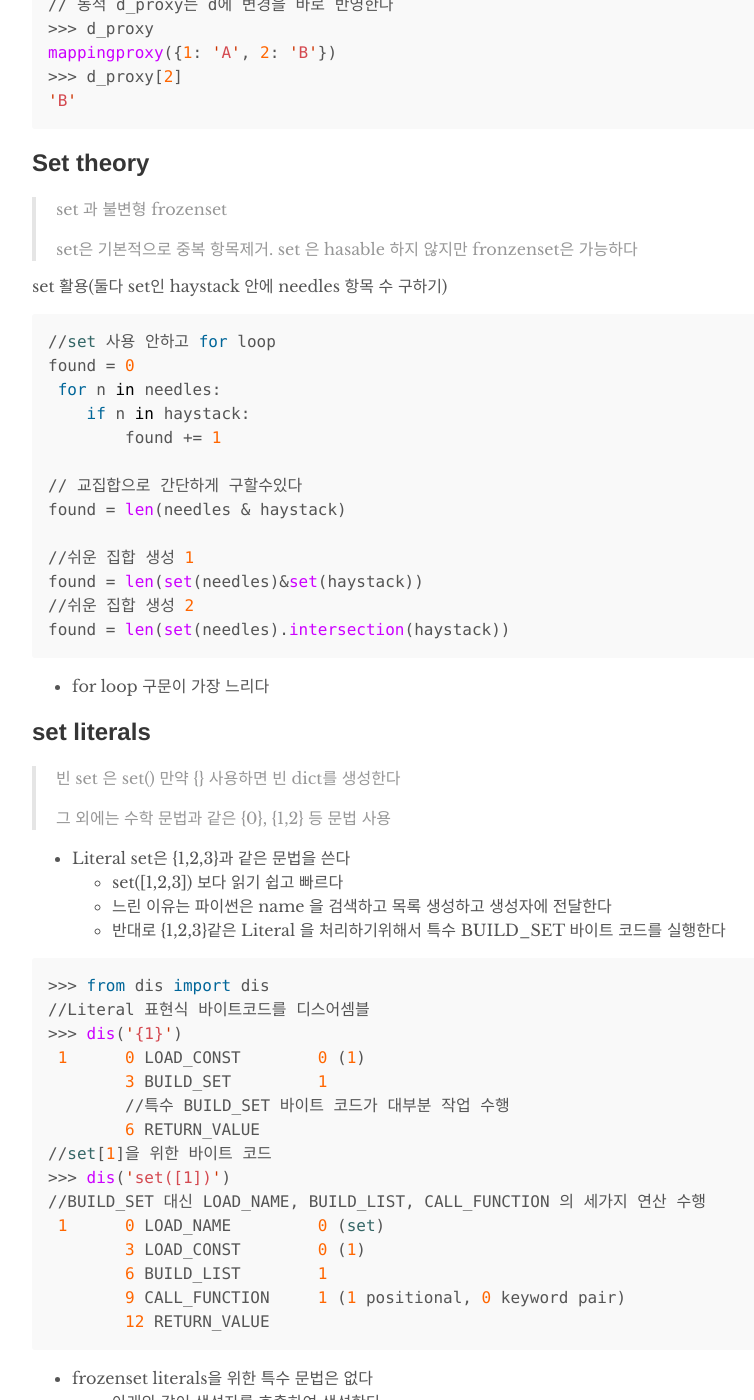
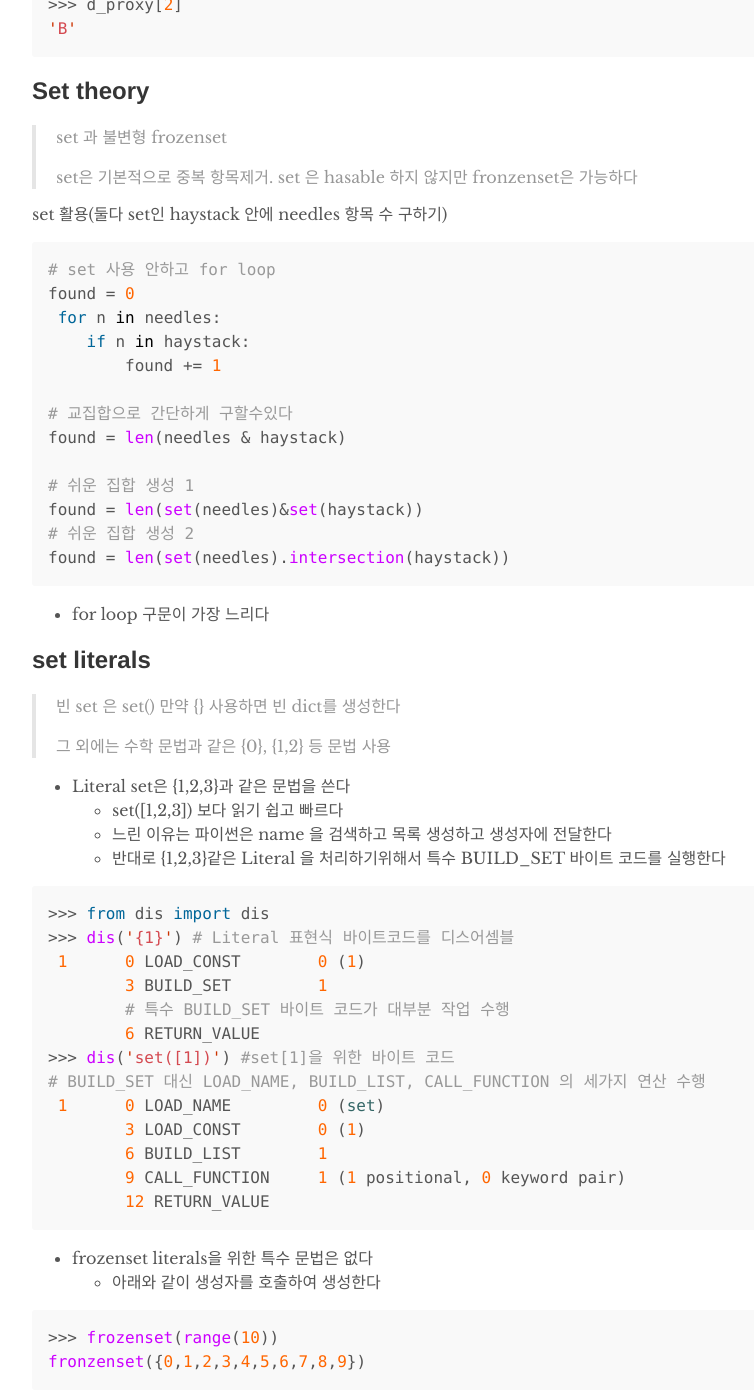
Before and after one commit to hydblab/hydblab.github.io, a Jekyll site: the page built from _posts/2018-08-29-dict.md, in a window 1280 px wide and 1400 px high, scrolled down 3703 px. Shown: the whole window, without its empty margins (208-962 px from the left). Built offline with Jekyll 4.4.1, drawn with Linux system fonts in a browser that asks for light colours; some of the changed text lies outside the part shown.

Commit message:
잘못된 주석 처리 변경

```diff
--- a/_posts/2018-08-29-dict.md
+++ b/_posts/2018-08-29-dict.md
@@ -35,12 +35,12 @@ TypeError: unhashable type: 'list'
         - 해당 키값이 없는경우 최소한 탐색으로 업데이트가 가능하게 함
 
 {% highlight python %}
-occurrences = index.get(word, []) // missing key [] 반환
-occurrences.append(location) // 새로운 location 추가
-index[word] = occurrences // 재 탐색 이후 할당
+occurrences = index.get(word, []) # missing key [] 반환
+occurrences.append(location) # 새로운 location 추가
+index[word] = occurrences # 재 탐색 이후 할당
 {% endhighlight %}
 {% highlight python %}
-index.setdefault(word, []).append(location)  // 추가 탐색없이 바로 값 업데이트
+index.setdefault(word, []).append(location) # 추가 탐색없이 바로 값 업데이트
 {% endhighlight %}
 
 ## Mappings with flexible key lookup
@@ -78,15 +78,15 @@ with open(sys.argv[1], encoding='utf-8') as fp:
 {% highlight python %}
 class StrKeyDict0(dict):
   def __missing__(self, key):
-    //키가 존재하면 keyError 발생
+    # 키가 존재하면 keyError 발생
     if isinstance(key, str):
       raise KeyError(key)
     return self[str(key)]
   def get(self, key, default=None):
     try:
-      //self 키워드로  대리 메서드 __getitem__ 사용
+      # self 키워드로  대리 메서드 __getitem__ 사용
       return self[key]
-    //keyError가 발생했다면 __missing__은 이미 실패하여 디폴트를 리턴한다
+    # keyError가 발생했다면 __missing__은 이미 실패하여 디폴트를 리턴한다
     except KeyError:
       return default
   def __contains__(self, key):
@@ -99,12 +99,12 @@ class StrKeyDict0(dict):
 
 {% highlight python %}
 class StrKeyDict(collections.UserDict):
-    // __missing__ get 호출시 재귀 호출을 피하기위해 아래와 같이 구현
+    #  __missing__ get 호출시 재귀 호출을 피하기위해 아래와 같이 구현
     def __missing__(self, key):
       if isinstance(key, str):
         raise KeyError(key)
       return self[str(key)]
-    //모든 키가 str이라 아래와 같이 처리
+    # 모든 키가 str이라 아래와 같이 처리
     def __contains__(self, key):
       return str(key) in self.data
     def __setitem__(self, key, item):
@@ -124,17 +124,14 @@ class StrKeyDict(collections.UserDict):
 >>> d = {1: 'A'}
 >>> d_proxy = MappingProxyType(d)
 >>> d_proxy mappingproxy({1: 'A'})
-// d에 항목을 d_proxy를 통해서 볼수있다
->>> d_proxy[1]
+>>> d_proxy[1] # d의 항목을 d_proxy를 통해서 볼수있다
 'A'
-// d_proxy 는 변경 불가능하다
->>> d_proxy[2] = 'x'
+>>> d_proxy[2] = 'x' # d_proxy 는 변경 불가능하다
  Traceback (most recent call last):
   File "<stdin>", line 1, in <module>
  TypeError: 'mappingproxy' object does not support item assignment
 >>> d[2] = 'B'
-// 동적 d_proxy는 d에 변경을 바로 반영한다
->>> d_proxy
+>>> d_proxy # 동적 d_proxy는 d에 변경을 바로 반영한다
 mappingproxy({1: 'A', 2: 'B'})
 >>> d_proxy[2]
 'B'
@@ -148,18 +145,18 @@ mappingproxy({1: 'A', 2: 'B'})
 
 set 활용(둘다 set인 haystack 안에 needles 항목 수 구하기)
 {% highlight python %}
-//set 사용 안하고 for loop
+# set 사용 안하고 for loop
 found = 0
  for n in needles:
     if n in haystack:
         found += 1
 
-// 교집합으로 간단하게 구할수있다
+# 교집합으로 간단하게 구할수있다
 found = len(needles & haystack)
 
-//쉬운 집합 생성 1
+# 쉬운 집합 생성 1
 found = len(set(needles)&set(haystack))
-//쉬운 집합 생성 2
+# 쉬운 집합 생성 2
 found = len(set(needles).intersection(haystack))
 {% endhighlight %}
  - for loop 구문이 가장 느리다
@@ -176,15 +173,13 @@ found = len(set(needles).intersection(haystack))
 
 {% highlight python %}
 >>> from dis import dis
-//Literal 표현식 바이트코드를 디스어셈블
->>> dis('{1}')
+>>> dis('{1}') # Literal 표현식 바이트코드를 디스어셈블
  1      0 LOAD_CONST        0 (1)
         3 BUILD_SET         1
-        //특수 BUILD_SET 바이트 코드가 대부분 작업 수행
+        # 특수 BUILD_SET 바이트 코드가 대부분 작업 수행
         6 RETURN_VALUE
-//set[1]을 위한 바이트 코드
->>> dis('set([1])')
-//BUILD_SET 대신 LOAD_NAME, BUILD_LIST, CALL_FUNCTION 의 세가지 연산 수행
+>>> dis('set([1])') #set[1]을 위한 바이트 코드
+# BUILD_SET 대신 LOAD_NAME, BUILD_LIST, CALL_FUNCTION 의 세가지 연산 수행
  1      0 LOAD_NAME         0 (set)
         3 LOAD_CONST        0 (1)
         6 BUILD_LIST        1
@@ -206,7 +201,7 @@ fronzenset({0,1,2,3,4,5,6,7,8,9})
  - 간단한 예제로 유니코드 이름에 SIGN word가 있는 문자 셋 생성
 {% highlight python %}
 >>> from unicodedata import name
-// 32~256 캐릭터에 'SIGN' 이름이있는 원소로 set 생성
+#  32~256 캐릭터에 'SIGN' 이름이있는 원소로 set 생성
 >>> {chr(i) for i in range(32, 256) if 'SIGN' in name(chr(i),'')}
 {'§', '=', '¢', '#', '¤', '<', '¥', 'µ', '×', '$', '¶', '£', '©',
 '°', '+', '÷', '±', '>', '¬', '®', '%'}
@@ -310,17 +305,17 @@ DIAL_CODES = [
  (7, 'Russia'),
  (81, 'Japan'),
  ]
-//국가 내림차순으로 튜플에서 만들어집니다.
+# 국가 내림차순으로 튜플에서 만들어집니다.
 d1 = dict(DIAL_CODES)
 print('d1:', d1.keys())
 dict and set under the hood | 91
-//다이얼 코드로 정렬 된 튜플로 채워짐.
+# 다이얼 코드로 정렬 된 튜플로 채워짐.
 d2 = dict(sorted(DIAL_CODES))
 print('d2:', d2.keys())
-//국가 이름별로 정렬 된 튜플이로드됩니다.
+# 국가 이름별로 정렬 된 튜플이로드됩니다.
 d3 = dict(sorted(DIAL_CODES, key=lambda x:x[1]))
 print('d3:', d3.keys())
-//사전은 동일한 키 : 값 쌍을 보유하기 때문에 동일한 것으로 비교됩니다.
+# 사전은 동일한 키 : 값 쌍을 보유하기 때문에 동일한 것으로 비교됩니다.
 assert d1 == d2 and d2 == d3
 
 output :
```
